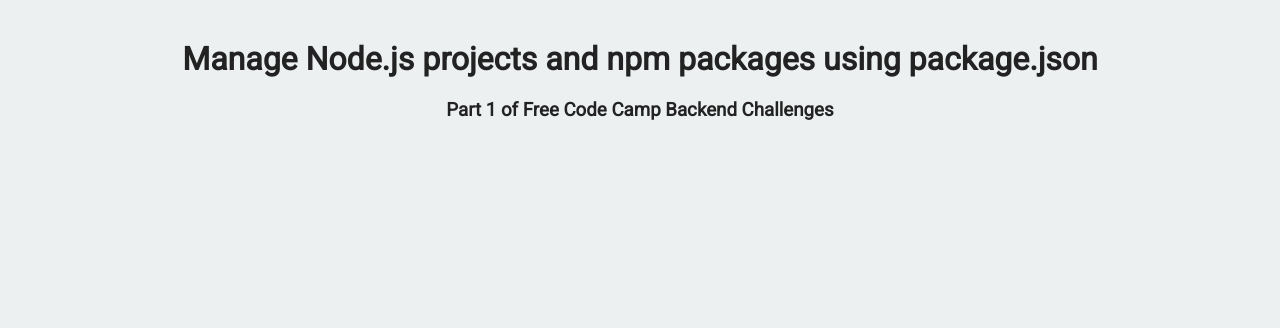
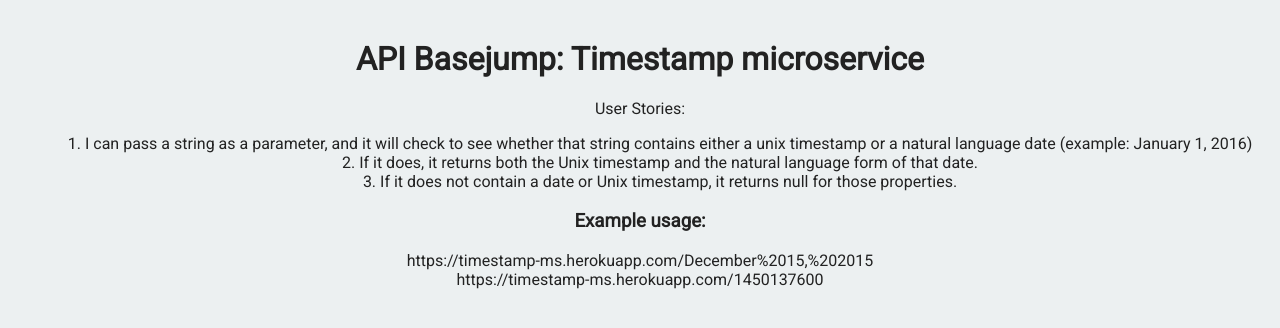
Before and after one commit to wgutierrez74/Request-Header-Parser-Microservice, a website: page views/index.html in a window 1280 px wide. Drawn offline with Linux system fonts and the light colour scheme.

Commit message:
Checkpoint

```diff
--- a/views/index.html
+++ b/views/index.html
@@ -2,17 +2,39 @@
 <html>
 
    <head>
-      <title>TimeStamp </title>
-      <link rel="shortcut icon" href="https://cdn.hyperdev.com/us-east-1%3A52a203ff-088b-420f-81be-45bf559d01b1%2Ffavicon.ico" type="image/x-icon"/>
+      <title>TimeStamp Service</title>
       <link href="https://fonts.googleapis.com/css?family=Roboto" rel="stylesheet" type="text/css">
       <link href="/public/style.css" rel="stylesheet" type="text/css">
    </head>
 
    <body>
       <div class="container">
-         <h1>Manage Node.js projects and npm packages using package.json</h1>
-         <h3>Part 1 of Free Code Camp Backend Challenges</h3>
+        <h1>API Basejump: Timestamp microservice</h1>
+        <div class="well">
+          User Stories:
+          <ol>
+            <li>
+               I can pass a string as a parameter, and it will check to see whether that string contains either a unix timestamp or a natural
+              language date (example: January 1, 2016)
+            </li>
+            <li>If it does, it returns both the Unix timestamp and the natural language form of that date.</li>
+            <li> If it does not contain a date or Unix timestamp, it returns null for those properties.</li>
+          </ol>
+        </div>
+
+        <div>
+          <h3>
+            Example usage:
+          </h3>
+            <p>
+              https://timestamp-ms.herokuapp.com/December%2015,%202015<br>
+              https://timestamp-ms.herokuapp.com/1450137600
+            </p>
+
+        </div>
+
       </div>
+
    </body>
 
 </html>
```
